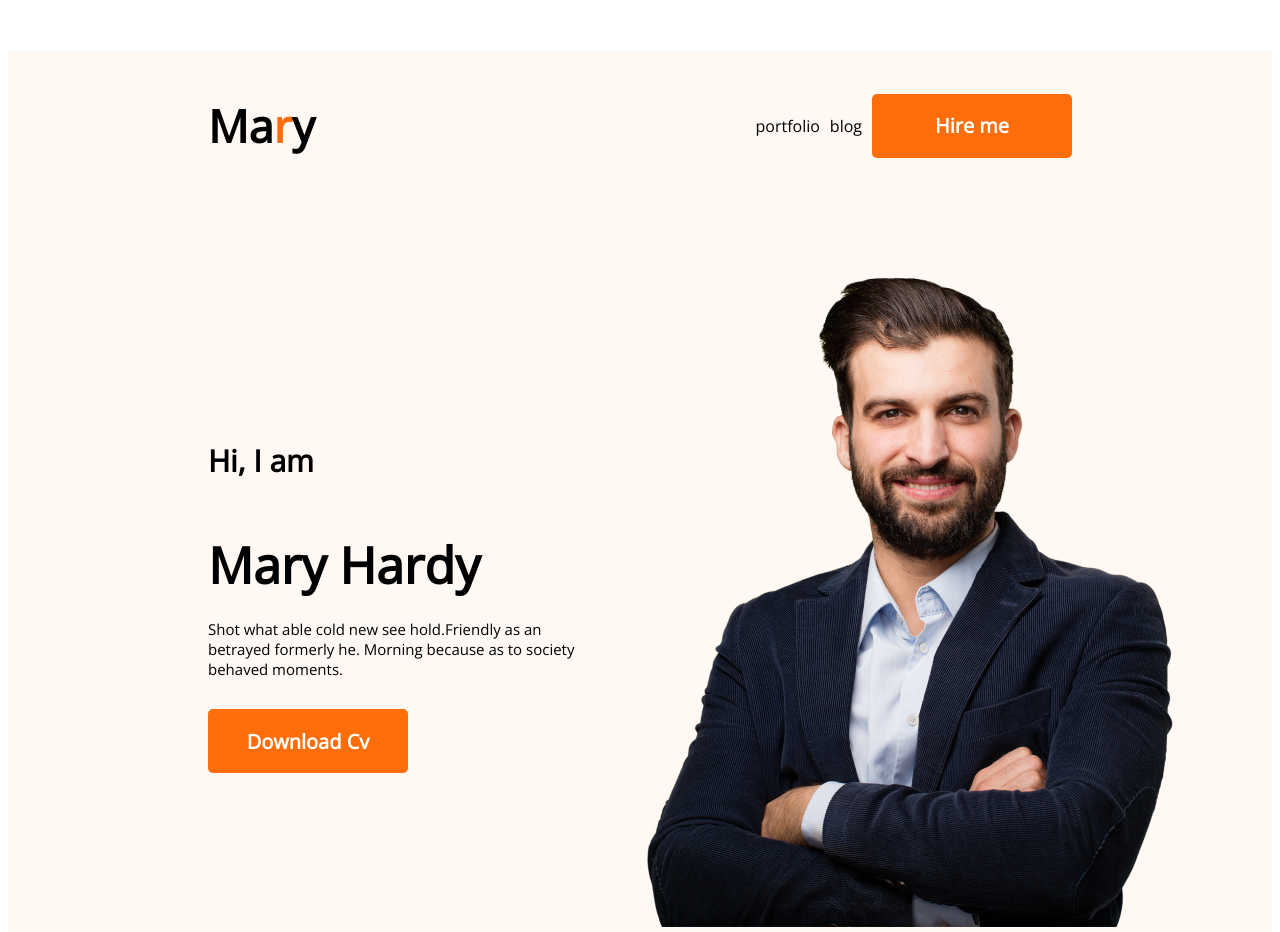
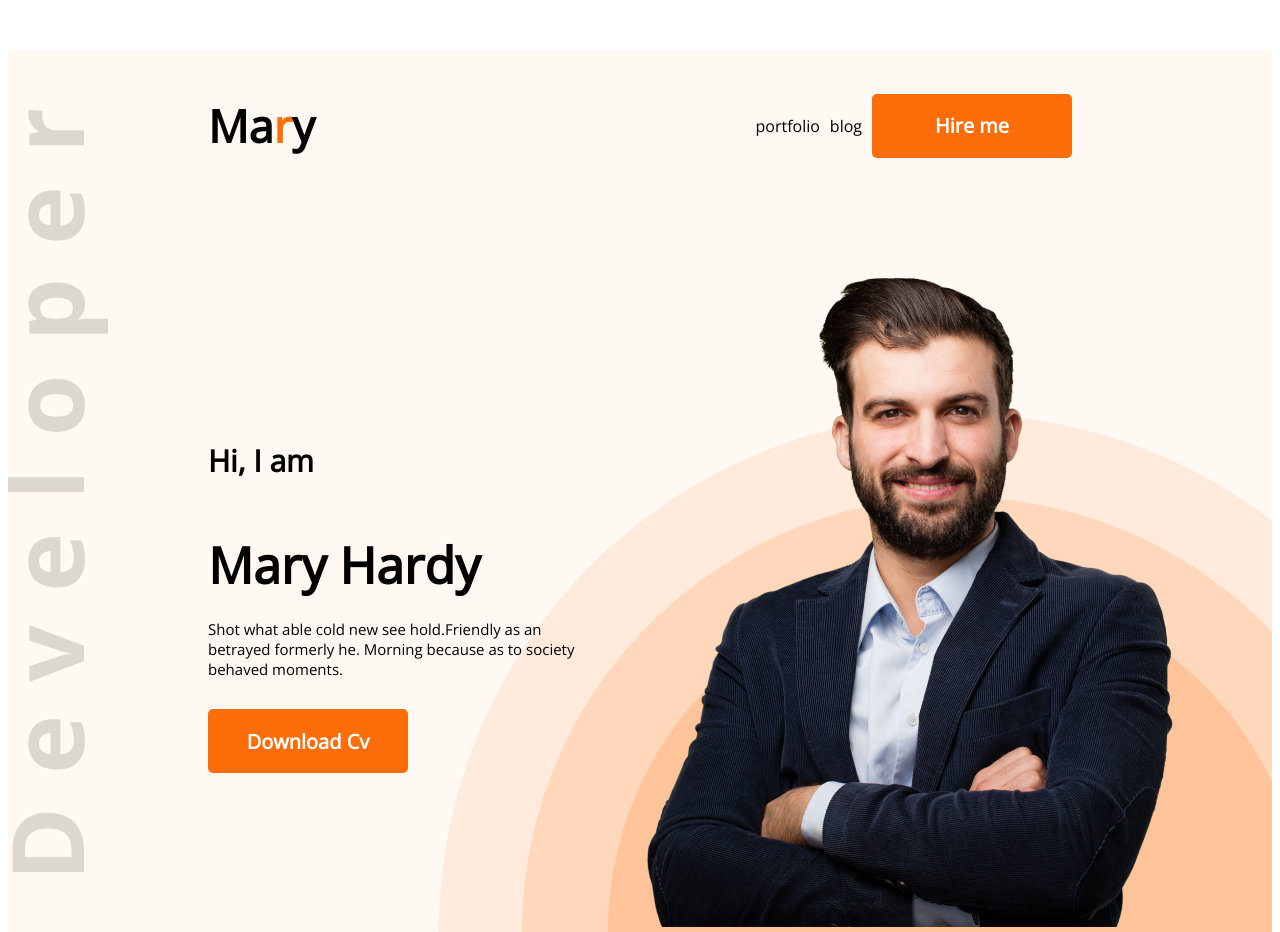
Before and after one commit to Joyasish/Joy-portfolio, a plain HTML site: page index.html in a window 1280 px wide. Shown: the top 932 px of the page. Drawn offline with nearby package versions, Linux system fonts and the light colour scheme.

Commit message:
made few changes

```diff
--- a/styles/portfolio.css
+++ b/styles/portfolio.css
@@ -6,7 +6,7 @@
 }
 .header{
     background: #FFF8F3;
-    background-image:url(./images/header_bg.png), url(./images/developer.png) ;
+    background-image:url(../images/header_bg.png), url(../images/developer.png) ;
     background-repeat: no-repeat;
     background-position: bottom right,left
 
```
